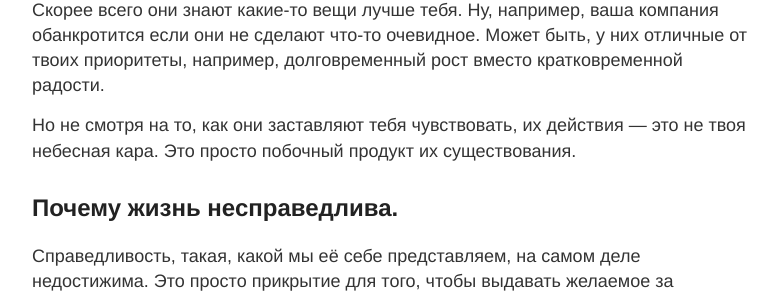
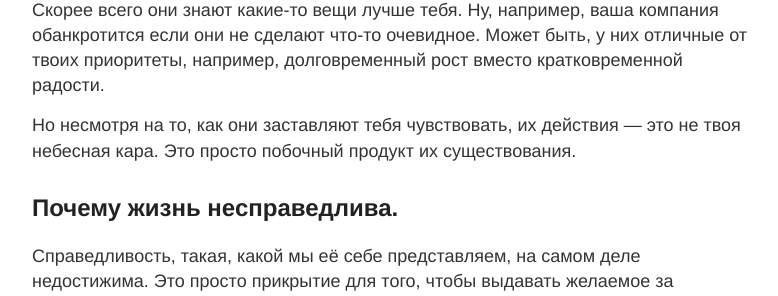
Before and after one commit to minajevs/blog, a Jekyll site: the page built from _posts/2016-6-29-Life-is-Unfair.md, in a window 1280 px wide and 1400 px high, scrolled down 4735 px. Shown: the part 145-441 px from the top of the window, without its empty margins (248-1026 px from the left). Built offline with Jekyll 4.4.1, drawn with Linux system fonts in a browser that asks for light colours; Markdown is read by kramdown in place of the engine named in the settings; some of the changed text lies outside the part shown.

Commit message:
Update 2016-6-29-Life-is-Unfair.md

```diff
--- a/_posts/2016-6-29-Life-is-Unfair.md
+++ b/_posts/2016-6-29-Life-is-Unfair.md
@@ -74,7 +74,7 @@ title: Проблема не в том, что жизнь несправедли
 
 Скорее всего они знают какие-то вещи лучше тебя. Ну, например, ваша компания обанкротится если они не сделают что-то очевидное. Может быть, у них отличные от твоих приоритеты, например, долговременный рост вместо кратковременной радости.
 
-Но не смотря на то, как они заставляют тебя чувствовать, их действия — это не твоя небесная кара. Это просто побочный продукт их существования.
+Но несмотря на то, как они заставляют тебя чувствовать, их действия — это не твоя небесная кара. Это просто побочный продукт их существования.
 
 ##Почему жизнь несправедлива.
 
@@ -82,7 +82,7 @@ title: Проблема не в том, что жизнь несправедли
 
 ![Image](http://i.imgur.com/qPB9Oux.png)
 
-Можете ли вы представить себе какой безумной была бы жизнь, если бы она была справедлива для всех? Никому бы не нравился никто кроме любви всей нашей жизни, из-за страха разбить сердце. Компании становились банкротами только если работники были плохими ребятами. Отношения заканчивались только тогда, когда оба партнёра умирали одновременно. _Дождь шёл бы только над плохими людьми._
+Можете ли вы представить себе, какой безумной была бы жизнь, если бы она была справедлива для всех? Никому бы не нравился никто кроме любви всей нашей жизни, из-за страха разбить сердце. Компании становились банкротами только если работники были плохими ребятами. Отношения заканчивались только тогда, когда оба партнёра умирали одновременно. _Дождь шёл бы только над плохими людьми._
 
 Многие из нас так зацикливаются на том, как устроен мир что не могут увидеть то, как он устроен на самом деле. Но принятие реальности может быть ключом к пониманию мира, и раскрытию всего своего потенциала.
 
```
